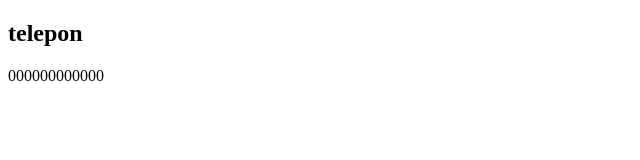
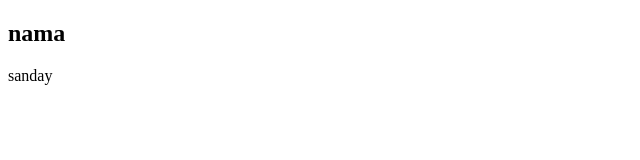
Before and after one commit to sandayazisp/PengalamanBelajar, a plain HTML site: page contact.html in a window 1280 px wide. Shown: the whole page, without its empty margins (0-640 px from the left). Drawn offline with Linux system fonts and the light colour scheme.

Commit message:
mengubah telepon menjadi nama

```diff
--- a/contact.html
+++ b/contact.html
@@ -7,7 +7,7 @@
     <title>Document</title>
 </head>
 <body>
-    <h2> telepon </h2>
-    <p>000000000000</p>
+    <h2> nama </h2>
+    <p>sanday</p>
 </body>
 </html>
```
